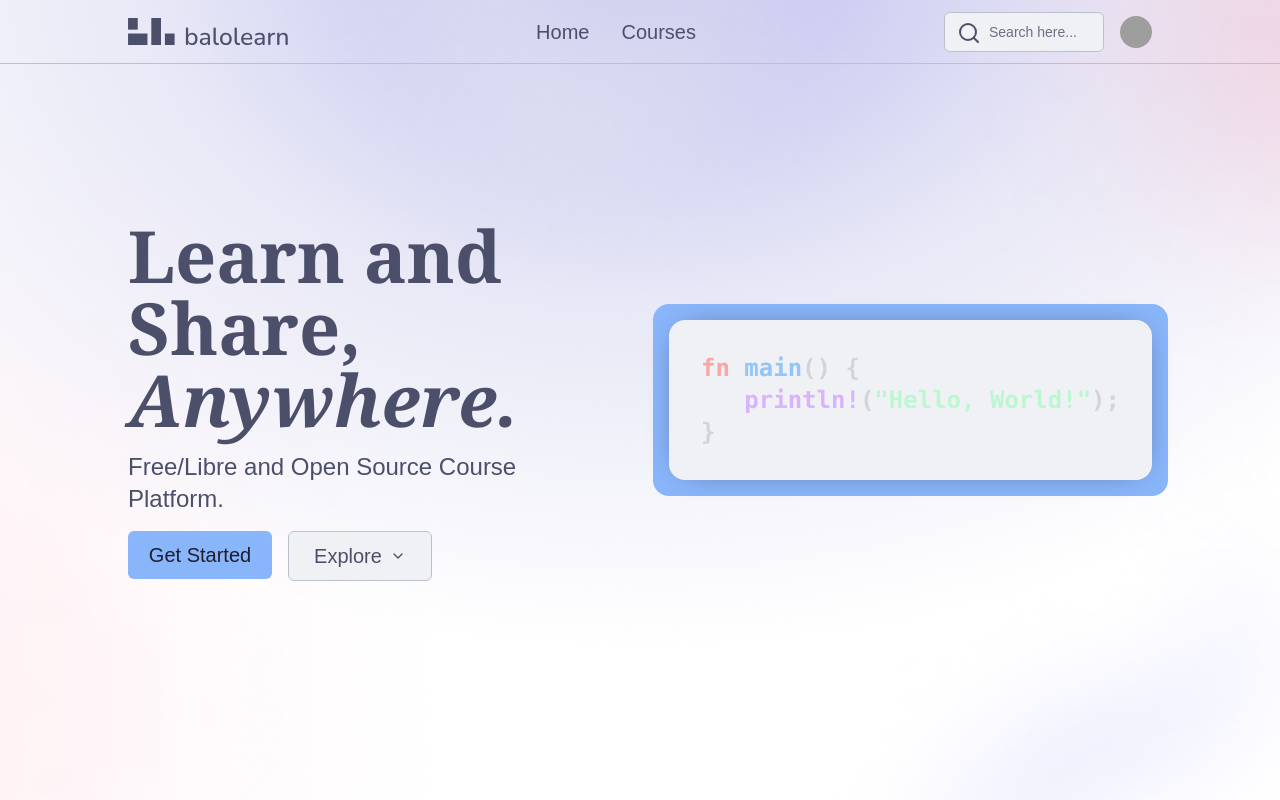
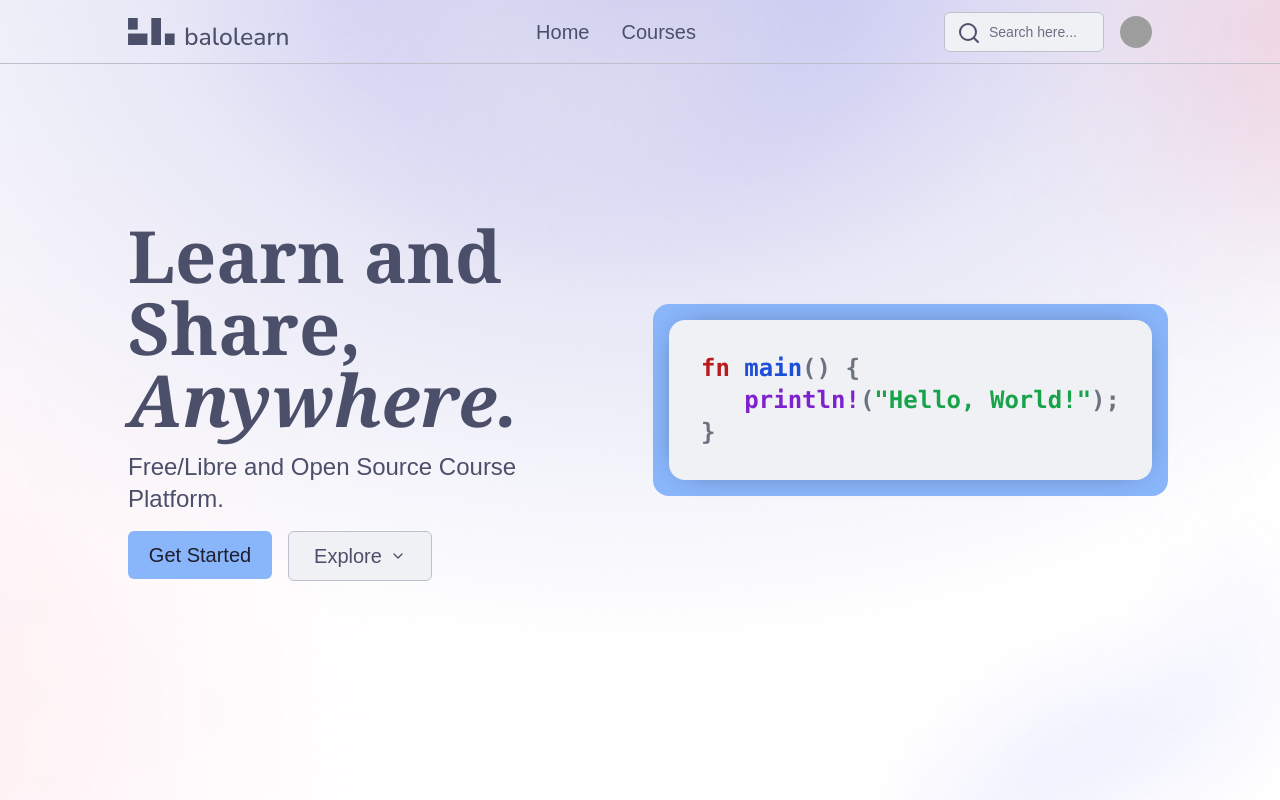
Before and after one commit to CDL48/balolearn, a Next.js app: page / in a window 1280 px wide. Shown: the top 800 px of the page. Built offline with nearby package versions, Linux system fonts and the light colour scheme; grey boxes are pictures that could not be loaded.

Commit message:
refactor: better light theme integration

```diff
--- a/src/components/card/TiltingCard.tsx
+++ b/src/components/card/TiltingCard.tsx
@@ -41,13 +41,20 @@ export default function TiltingCard() {
                 tabIndex={0}
                 className="pre relative rounded-2xl bg-background p-8 text-xl font-bold before:absolute before:inset-3 before:z-[-1] before:rounded-2xl before:bg-black before:opacity-50 before:blur-[15px] before:content-[''] after:absolute after:inset-[-1rem] after:z-[-2] after:rounded-2xl after:bg-primary after:content-[''] lg:text-2xl"
             >
-                <code className="text-gray-300">
-                    <span className="text-red-300">fn</span>
-                    <span className="text-blue-300">{" main"}</span>
+                <code className="text-gray-500 dark:text-gray-300">
+                    <span className="text-red-700 dark:text-red-300">fn</span>
+                    <span className="text-blue-700 dark:text-blue-300">
+                        {" main"}
+                    </span>
                     <span>{"() {\n"}</span>
                     <span>{"   "}</span>
-                    <span className="text-purple-300">println!</span>(
-                    <span className="text-green-200">{'"Hello, World!"'}</span>
+                    <span className="text-purple-700 dark:text-purple-300">
+                        println!
+                    </span>
+                    (
+                    <span className="text-green-600 dark:text-green-200">
+                        {'"Hello, World!"'}
+                    </span>
                     );
                     <span>{"\n}"}</span>
                 </code>
@@ -55,3 +62,4 @@ export default function TiltingCard() {
         </div>
     );
 }
+// bg-[hsl(240_21%_15%)]
```
